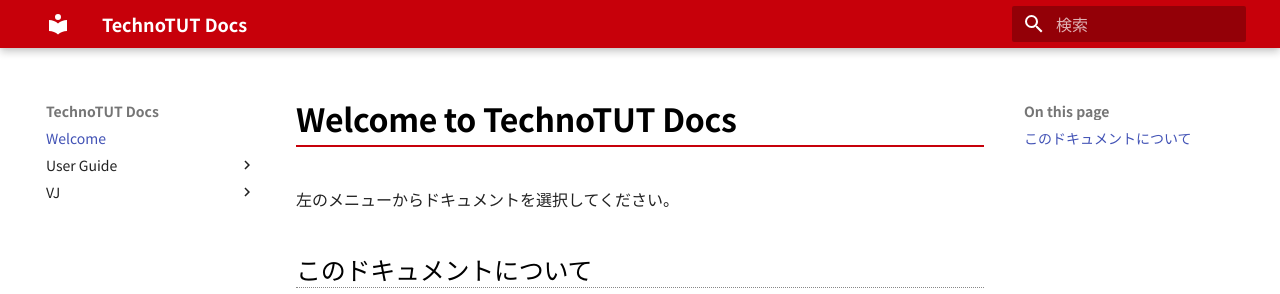
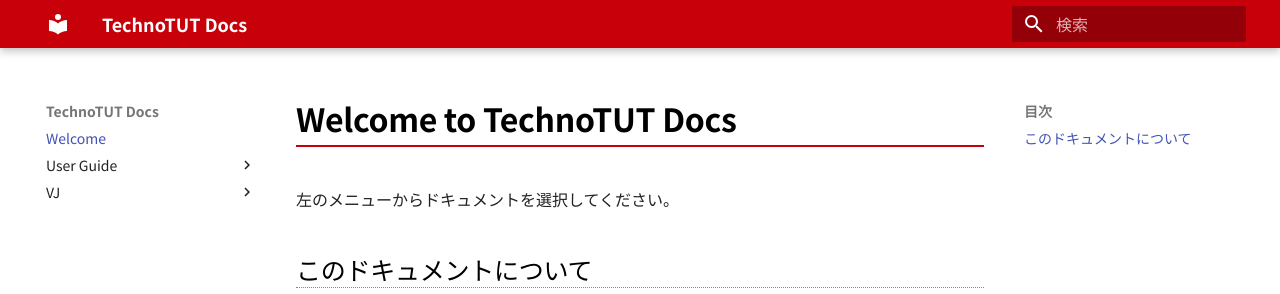
Before and after one commit to dodolia907/docs.techno.tut-club.net, an MkDocs documentation site: the page built from docs/index.md, in a window 1280 px wide. Shown: the top 294 px of the page. Built offline with MkDocs 1.6.1 and Material for MkDocs 9.7.7, drawn with Linux system fonts in a browser that asks for light colours; nearby versions of some CDN libraries; some web fonts are replaced.

Commit message:
fix error

```diff
--- a/mkdocs.yml
+++ b/mkdocs.yml
@@ -41,10 +41,6 @@
   - def_list
   - footnotes
   - md_in_html
-  - toc:
-      permalink: true
-      title: On this page
-      permallink: true
   - tables
   - pymdownx.arithmatex:
       generic: true
```
